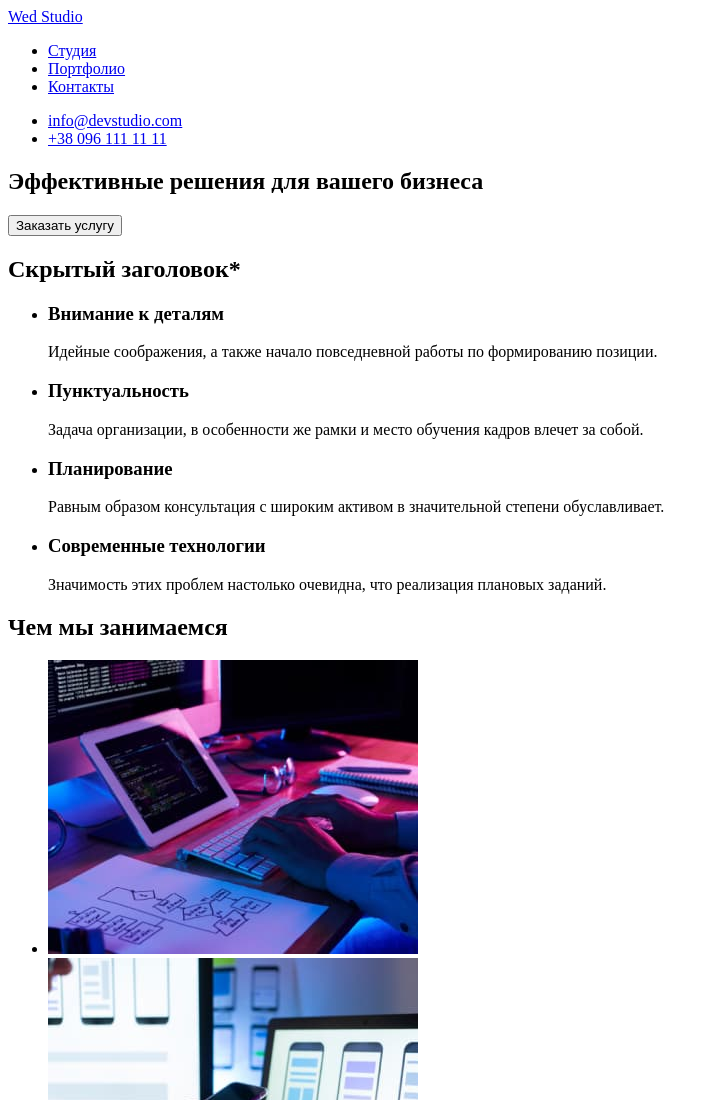
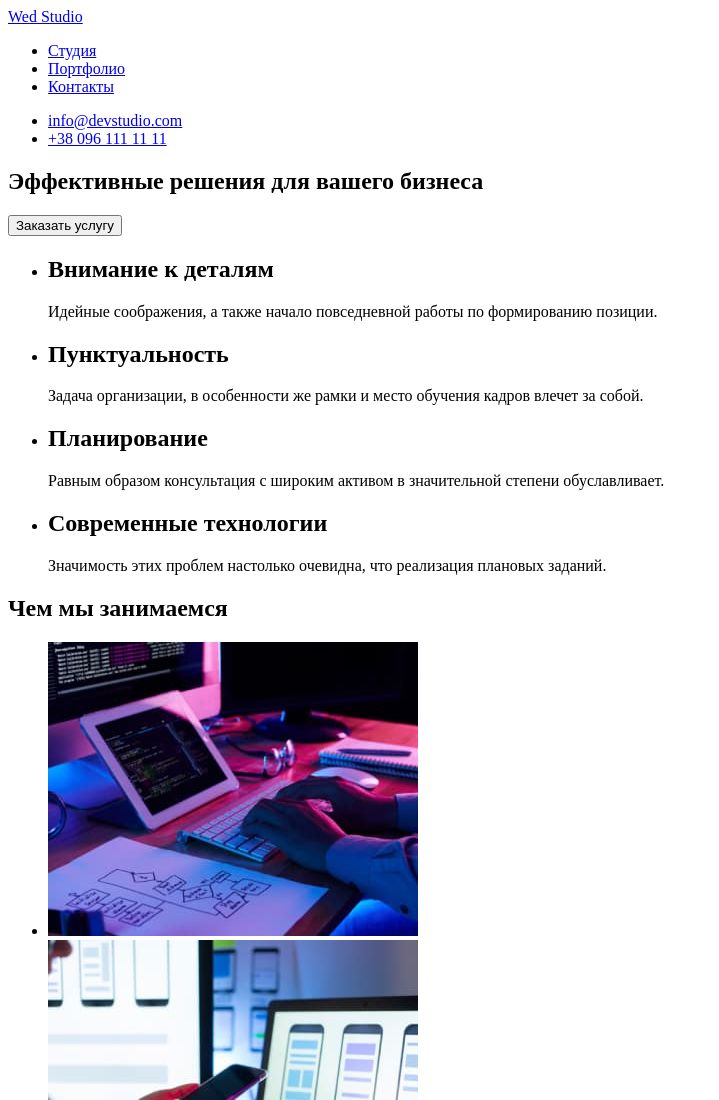
Before and after one commit to DanilStan/goit-markup-hw-01, a plain HTML site: page index.html in a window 1280 px wide. Shown: the top 1100 px of the page, without its empty margins (0-719 px from the left). Drawn offline with Linux system fonts and the light colour scheme.

Commit message:
Виправленні заголовки

```diff
--- a/index.html
+++ b/index.html
@@ -35,26 +35,25 @@
 
       <!-- Секция преимущиств сервиса -->
       <section>
-        <h2>Скрытый заголовок*</h2>
         <ul>
           <li>
-            <h3>Внимание к деталям</h3>
+            <h2>Внимание к деталям</h2>
             <p>Идейные соображения, а также начало повседневной работы по формированию позиции.</p>
           </li>
           <li>
-            <h3>Пунктуальность</h3>
+            <h2>Пунктуальность</h2>
             <p>
               Задача организации, в особенности же рамки и место обучения кадров влечет за собой.
             </p>
           </li>
           <li>
-            <h3>Планирование</h3>
+            <h2>Планирование</h2>
             <p>
               Равным образом консультация с широким активом в значительной степени обуславливает.
             </p>
           </li>
           <li>
-            <h3>Современные технологии</h3>
+            <h2>Современные технологии</h2>
             <p>Значимость этих проблем настолько очевидна, что реализация плановых заданий.</p>
           </li>
         </ul>
```
